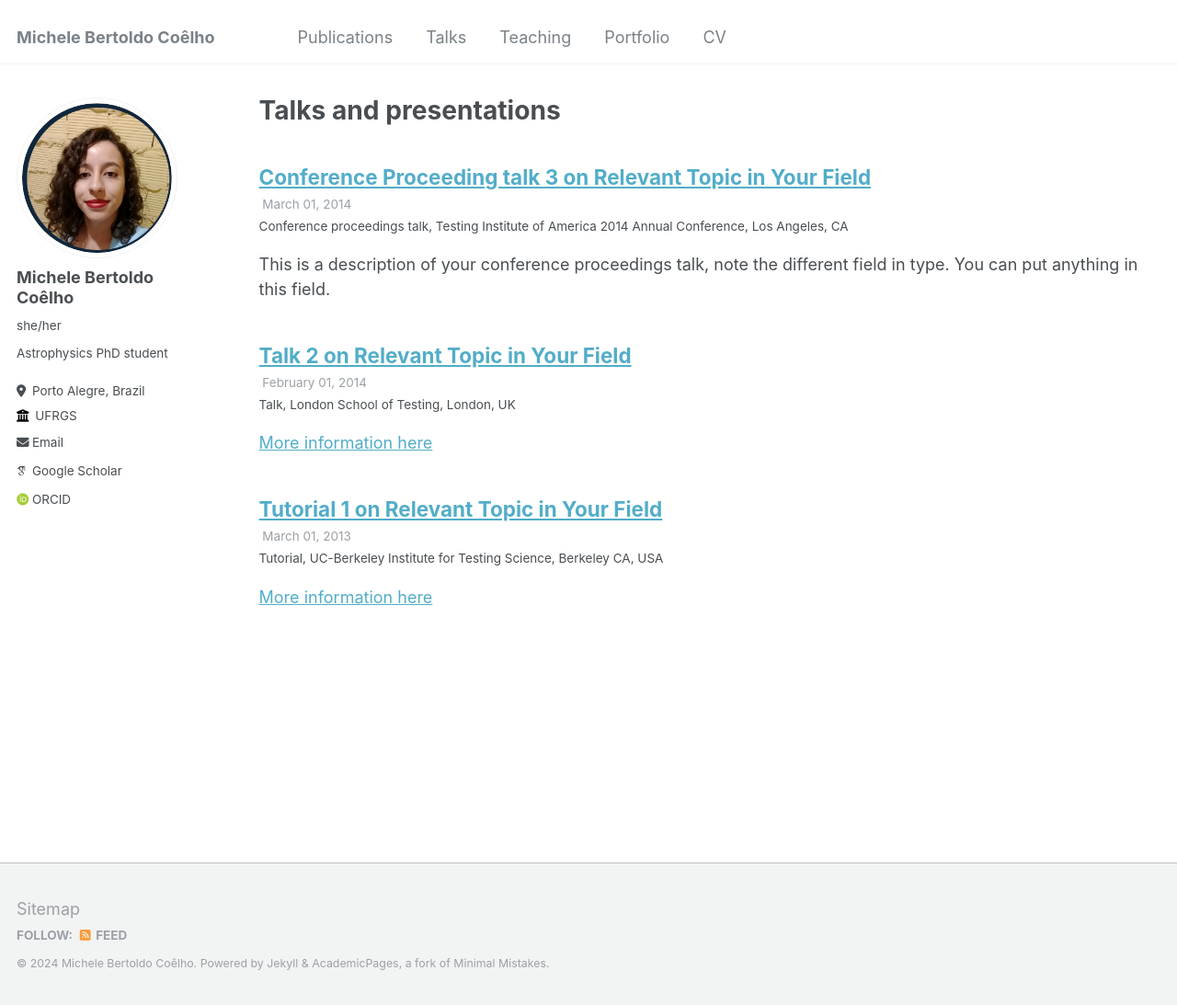
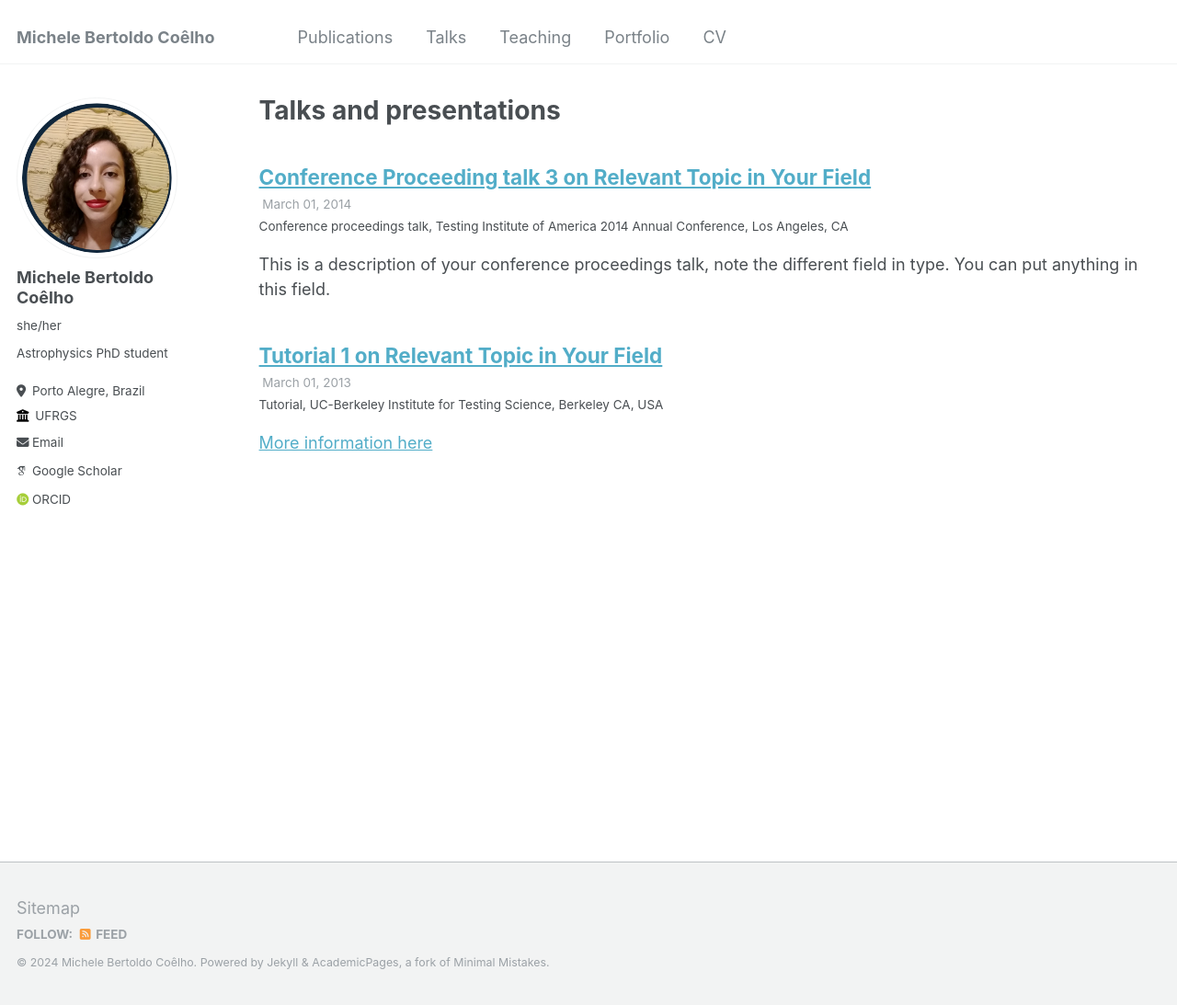
Before and after one commit to michele-bc/michele-bc.github.io, a Jekyll site: the page built from _pages/talks.html, in a window 1280 px wide and 1093 px high. Shown: the whole window at 92% size. Built offline with Jekyll 4.4.1, drawn with Linux system fonts in a browser that asks for light colours; some web fonts are replaced; a file with an impossible date is left out.

Commit message:
Update and rename 2014-02-01-talk-2.md to 2024_ICTP.md

```diff
--- a/_talks/2014-02-01-talk-2.md
+++ b/_talks/2024_ICTP.md
@@ -1,11 +1,11 @@
 ---
-title: "Talk 2 on Relevant Topic in Your Field"
+title: "SMARTY"
 collection: talks
-type: "Talk"
-permalink: /talks/2014-02-01-talk-2
-venue: "London School of Testing"
-date: 2014-02-01
-location: "London, UK"
+type: "Poster"
+permalink: /talks/2024_ICTP
+venue: "Cosmological History: from Gravitational Waves to Exoplanets"
+date: 2024
+location: "São Paulo, Brazil"
 ---
 
 [More information here](http://example2.com)
```
